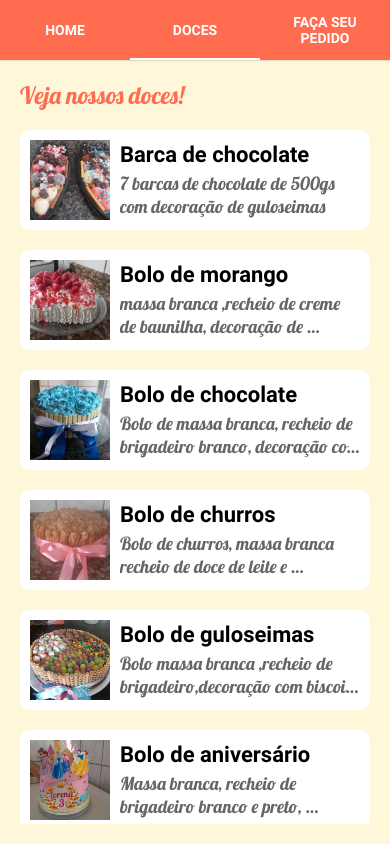
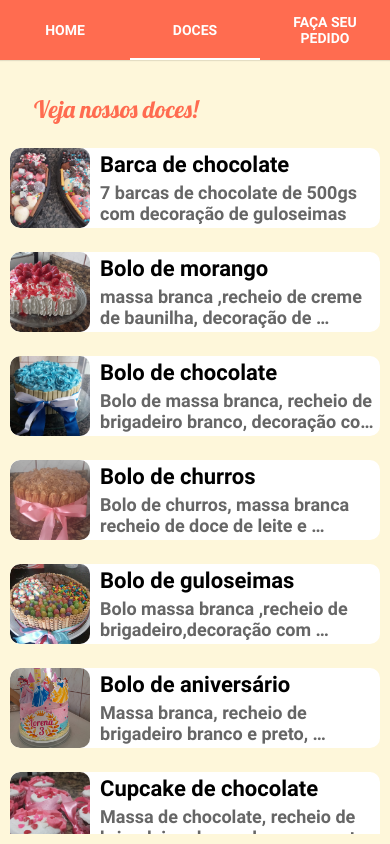
Before and after one commit to Luiz14es/App-Tia-Quero-Doce-, a React Native app: screen /Doces in a window 390 px wide. Built offline with nearby package versions, Linux system fonts and the light colour scheme.

Commit message:
bug resolvido da tela home que não renderizava outros elementos

```diff
--- a/App.js
+++ b/App.js
@@ -41,11 +41,10 @@ export default function App() {
 
 function HomeScreen() {
 
-  const texto = "Tia Quero Doce é sinônimo de sabor e carinho. Diretamente de Madureira, nossa confeiteira começou com uma paixão por doces caseiros, conquistando o paladar de quem provava suas criações. Com uma tradição que une afeto e dedicação, ela traz à mesa doces que são mais que sobremesas, são memórias doces que ficam para sempre.";
+  const texto = "Tia Quero Doce é sinônimo de sabor e carinho. Diretamente da zona norte do Rio de Janeiro, nossa confeiteira começou com uma paixão por doces caseiros, conquistando o paladar de quem provava suas criações. Com uma tradição que une afeto e dedicação, ela traz à mesa doces que são mais que sobremesas, são memórias doces que ficam para sempre.";
   const linhas = texto.split(",");
 
   const slideAnim = useRef(new Animated.Value(300)).current;
-  const cardAnim = useRef(new Animated.Value(500)).current;
 
   useEffect(() => {
     Animated.parallel([
@@ -54,21 +53,13 @@ function HomeScreen() {
         duration: 2000,
         easing: Easing.out(Easing.ease),
         useNativeDriver: true
-      }),
-      Animated.timing(cardAnim, {
-        toValue: 0,
-        duration: 2000,
-        easing: Easing.out(Easing.ease),
-        useNativeDriver: true
       })
     ]).start();
-  }, [slideAnim, cardAnim]);
+  }, [slideAnim]);
 
-  const abrirFacebook = () => {
-    Linking.openURL("https://www.facebook.com/share/fVr6xyh5SEoH7t65/?mibextid=qi2Omg");
-  };
 
   return (
+    <ScrollView contentContainerStyle={{ flexGrow: 1}}>
       <View style={styles.container}>
         <Animated.View style={[styles.containerAnimado, { transform: [{ translateY: slideAnim }] }]}>
           <Text style={styles.title}>Tia Quero Doce!</Text>
@@ -86,20 +77,15 @@ function HomeScreen() {
           </View>
         </Animated.View>
 
-      <Animated.View style={[styles.cardAnimado, { transform: [{translateX: cardAnim}]}]}>
-          <View style={styles.cardHome}>
-            <Image
-             source={require("./assets/img/BoloDeChocolateBrancoEtTopoAzul.jpeg")}
-             style={styles.boloCard}/>
-            <TouchableOpacity onPress={abrirFacebook}>
-              <Text style={styles.link}>Visite o facebook da Tia!</Text>
-            </TouchableOpacity>
+        <View style={styles.view2}>
+          <Text>Oi</Text>
         </View>
-      </Animated.View>
-
-      <Text>oi</Text>
       </View>
+    </ScrollView>
   );
 }
 
 ///Tia Quero Doce é sinônimo de sabor e carinho. Diretamente de Madureira, nossa confeiteira começou com uma paixão por doces caseiros, conquistando o paladar de quem provava suas criações. Com uma tradição que une afeto e dedicação, ela traz à mesa doces que são mais que sobremesas, são memórias doces que ficam para sempre.
+{/* const abrirFacebook = () => {
+    Linking.openURL("https://www.facebook.com/share/fVr6xyh5SEoH7t65/?mibextid=qi2Omg");
+  };*/}
--- a/assets/pages/doces.estilos.js
+++ b/assets/pages/doces.estilos.js
@@ -3,27 +3,27 @@ import { StyleSheet } from 'react-native';
 export const styles = StyleSheet.create({
   container: {
     flex: 1,
-    padding: 20,
+    padding: 10,
     backgroundColor: '#fef7da',
   },
   title: {
     fontSize: 24,
     fontFamily: 'Lobster',
-    marginBottom: 20,
+    margin: 24,
     color: "#ff6c50",
   },
   card: {
     backgroundColor: '#fff',
     borderRadius: 10,
-    marginBottom: 20,
+    marginBottom: 24,
     overflow: 'hidden',
     flexDirection: 'row',
-    padding: 10,
   },
   imagem: {
     width: 80,
     height: 80,
     marginRight: 10,
+    borderRadius: 10
   },
   info: {
     flex: 1,
@@ -33,12 +33,12 @@ export const styles = StyleSheet.create({
     fontSize: 22,
     fontFamily: 'Roboto',
     fontWeight: "bold",
-    marginBottom: 5
+    marginBottom: 5,
   },
   descricao: {
     fontSize: 18,
     color: "#666",
-    fontFamily: 'Lobster',
+    fontFamily: 'Roboto'
   },
   modalOverlay: {
     flex: 1,
--- a/assets/pages/home.estilos.js
+++ b/assets/pages/home.estilos.js
@@ -10,22 +10,21 @@ export const styles = StyleSheet.create({
       alignItems: "center"
     },
     title: {
-      margin: 20,
+      margin: 24,
       color: "#ff6c50",
-      fontSize: 25,
+      fontSize: 30,
       fontFamily: 'Lobster',
     },
     logo: {
-      height: 280,
-      width: 280,
-      marginBottom: 20,
+      height: 300,
+      width: 300,
+      margin: 24,
       resizeMode: "contain"
     },
     infoConfeiteira: {
-        flex: 1,
         alignItems: "flex-start",
         flexDirection: "column",
-        margin: 10
+        margin: 24
     },
     title2: {
       fontFamily: "Lobster",
@@ -35,26 +34,12 @@ export const styles = StyleSheet.create({
     },
     texto: {
       color: "#ff6c50",
-      fontFamily: "Lobster",
-      fontSize: 18
-    }
-    ,cardAnimado: {
-      width: "85%",
-      height: 400,
-      backgroundColor: "#fff",
-      borderRadius: 10,
-      alignItems: "flex-start"
+      fontSize: 18,
+      fontFamily: 'Roboto'
     },
-    cardHome: {
-      height: "100%"
-    },
-    boloCard: {
-      height: 50,
-      width: 50,
-    },
-    link: {
-      color: "#ff6c50",
-      fontFamily: "Lobster",
-      fontSize: 18
+    view2: {
+      margin: 24,
+      alignSelf: 'stretch',
+      alignItems: 'center'
     }
   });
```
Lines whose indentation alone changed are shown as unchanged.
